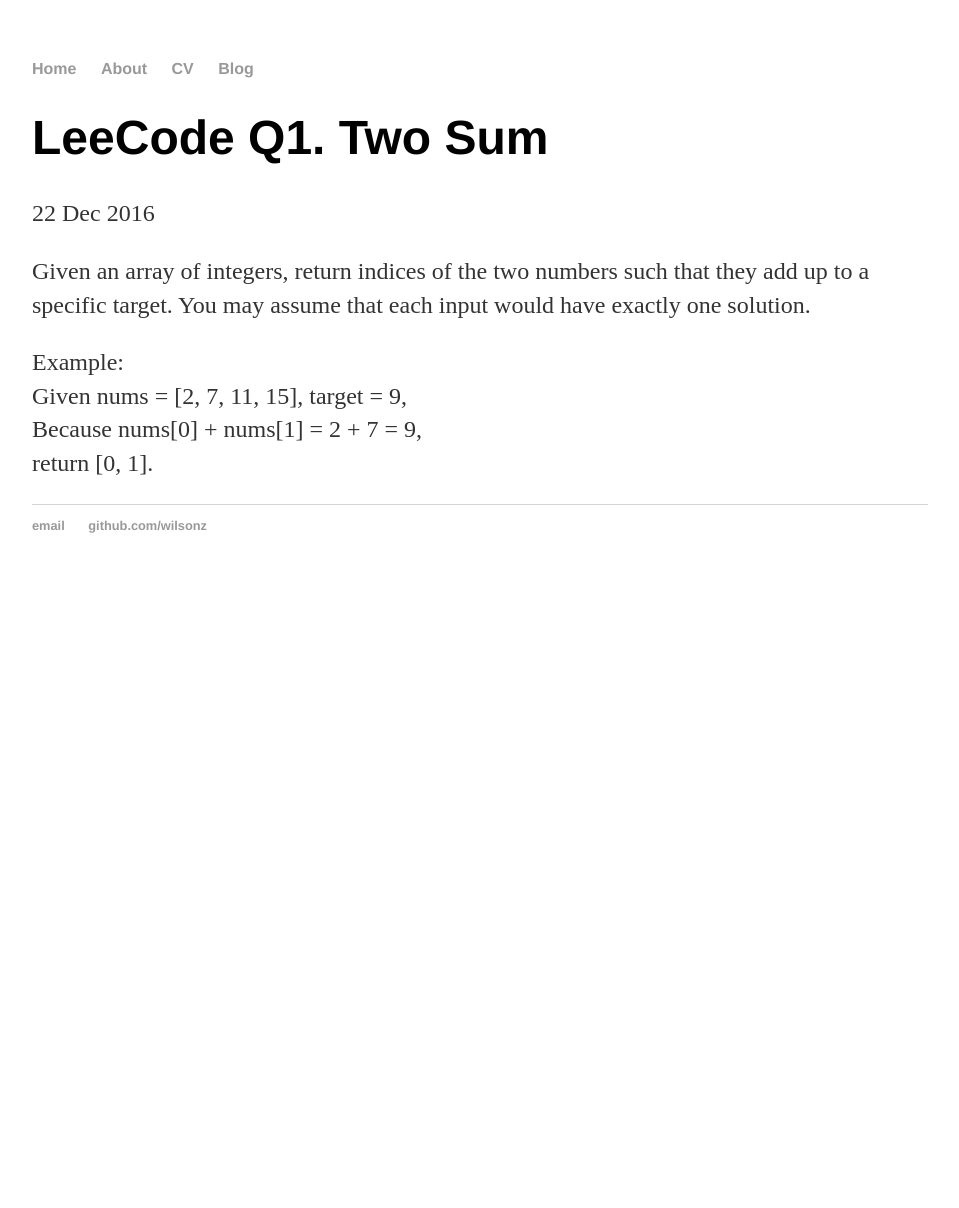
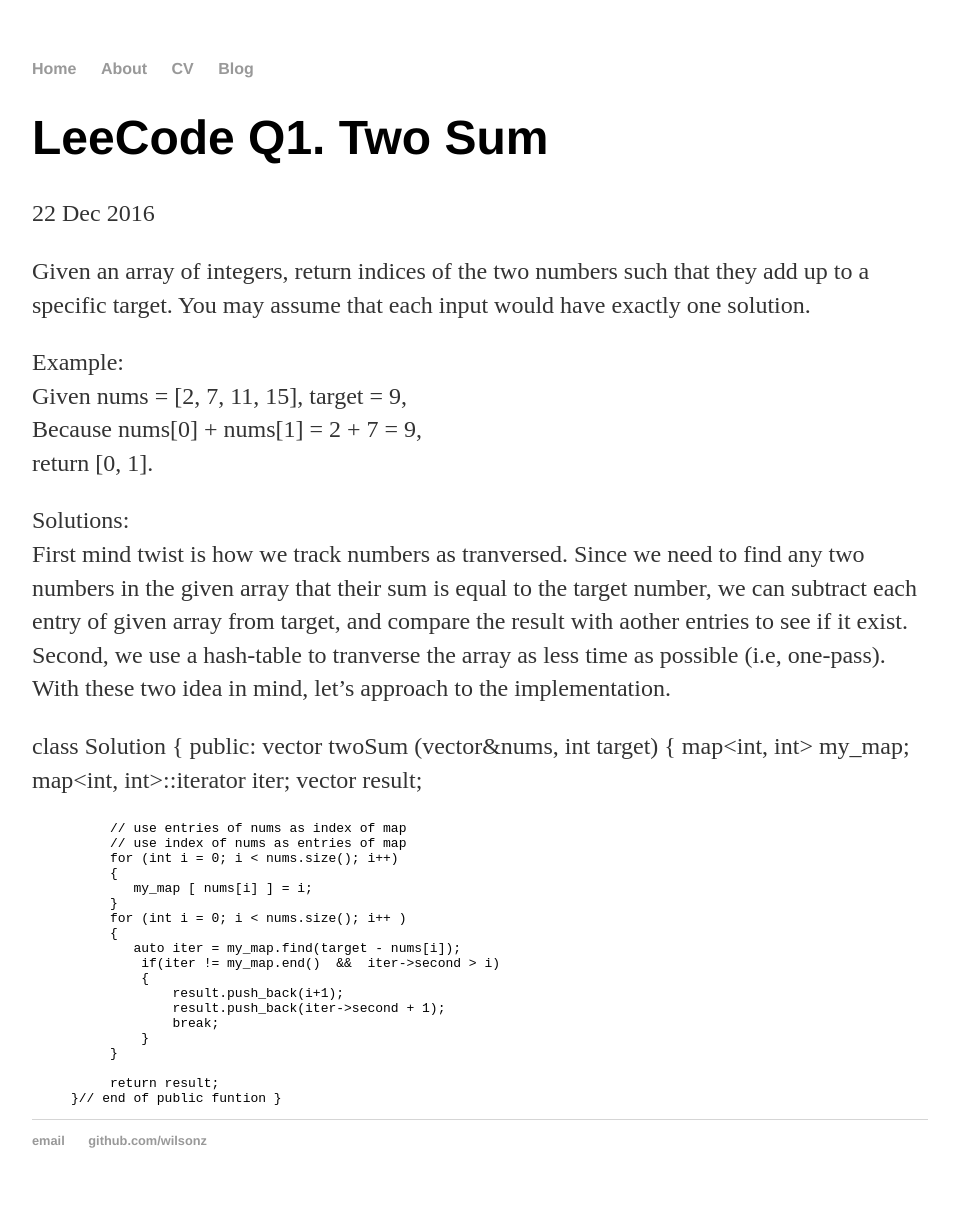
Before and after one commit to wilsonz/wilsonz.github.io, a Jekyll site: the page built from _posts/2016-12-22-LeetCode-1.Two-Sum.md, in a window 1280 px wide. Shown: the whole page, without its empty margins (160-1119 px from the left). Built offline with Jekyll 4.4.1, drawn with Linux system fonts in a browser that asks for light colours; before the commit the page ends 900 px from its top, so only the background shows below that.

Commit message:
Update 2016-12-22-LeetCode-1.Two-Sum.md

```diff
--- a/_posts/2016-12-22-LeetCode-1.Two-Sum.md
+++ b/_posts/2016-12-22-LeetCode-1.Two-Sum.md
@@ -10,3 +10,37 @@
 Given nums = [2, 7, 11, 15], target = 9,
 Because nums[0] + nums[1] = 2 + 7 = 9,
 return [0, 1].
+
+Solutions:
+First mind twist is how we track numbers as tranversed. Since we need to find any two numbers in the given array that their sum is equal to the target number, we can subtract each entry of given array from target, and compare the result with aother entries to see if it exist. Second, we use a hash-table to tranverse the array as less time as possible (i.e, one-pass).
+With these two idea in mind, let's approach to the implementation.
+
+class Solution
+{
+    public:
+          vector<int> twoSum (vector<int>&nums, int target)
+          {
+              map<int, int> my_map;
+              map<int, int>::iterator iter;
+              vector<int> result;
+
+              // use entries of nums as index of map
+              // use index of nums as entries of map
+              for (int i = 0; i < nums.size(); i++)
+              {
+                 my_map [ nums[i] ] = i;
+              }
+              for (int i = 0; i < nums.size(); i++ )
+              {
+                 auto iter = my_map.find(target - nums[i]);
+                  if(iter != my_map.end()  &&  iter->second > i)
+                  {
+                      result.push_back(i+1);
+                      result.push_back(iter->second + 1);
+                      break;
+                  }
+              }
+
+              return result;
+         }// end of public funtion
+}
```
